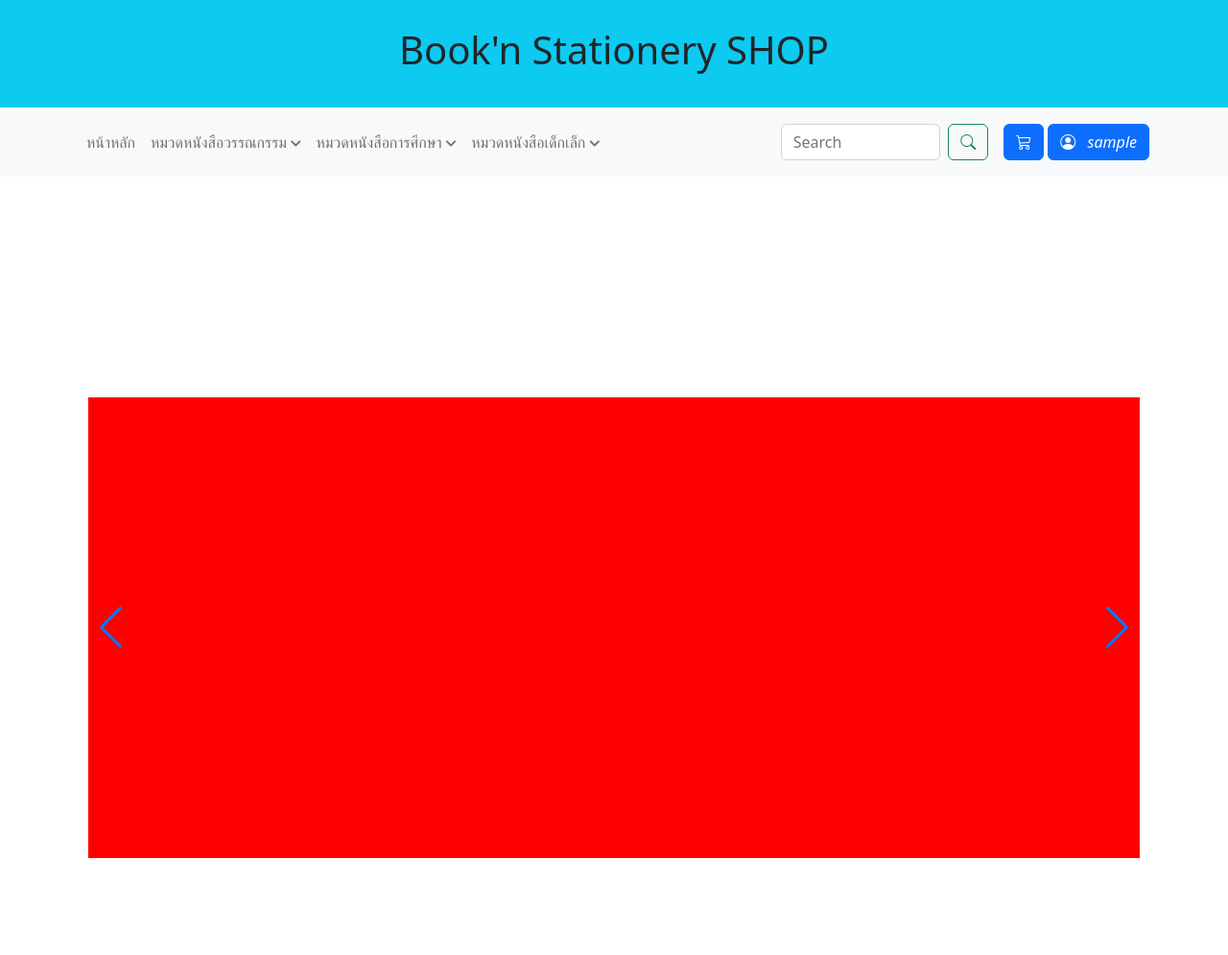
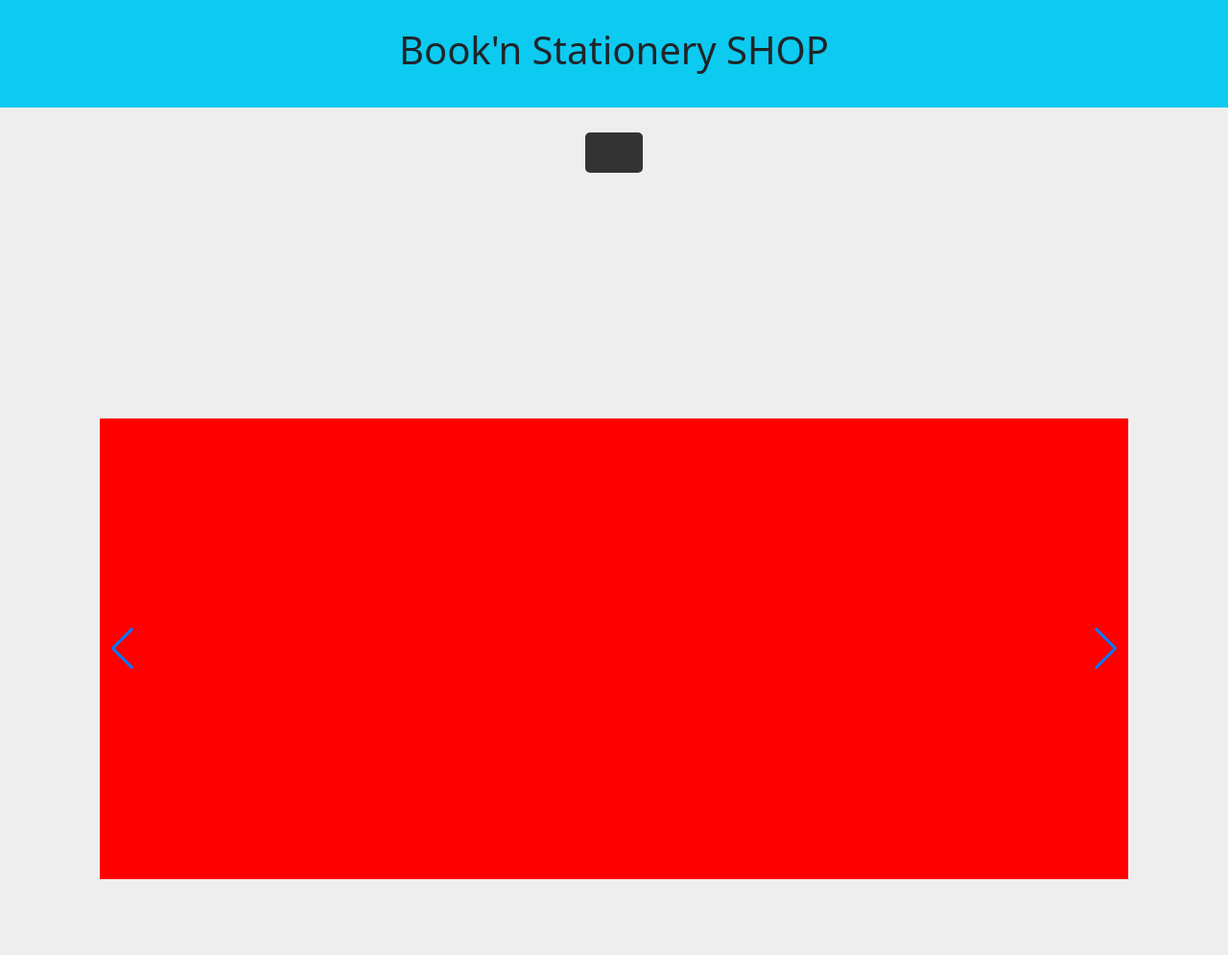
Before and after one commit to PramotJantasok/WebProject_2022, a PHP site: page /index.php in a window 1280 px wide. Shown: the top 995 px of the page at 96% size. Run offline with PHP 8.4, Linux system fonts and the light colour scheme; the visitor is signed in with stand-in values (Sample User, id 1); some libraries are stand-ins or nearby versions.

Commit message:
loggedTLE

```diff
--- a/logged.php
+++ b/logged.php
@@ -1,80 +1,180 @@
+<!DOCTYPE html>
+<html lang="en">
 
-<nav class="navbar navbar-expand-lg bg-light">
-    <div class="container">
-      <div class="col-md-4 col-sm-6 col-lg-7 col-xl-7 col-xxl-7 col-4 n_link">
-        <button class="navbar-toggler" type="button" data-bs-toggle="collapse" data-bs-target="#navbarSupportedContent" aria-controls="navbarSupportedContent" aria-expanded="false" aria-label="Toggle navigation">
-          <span class="navbar-toggler-icon"></span>
-        </button>
-        <div class="collapse navbar-collapse navbar" id="navbarSupportedContent">
-          <ul class="navbar-nav me-auto mb-2 mb-lg-0 ">
+<head>
+    <meta charset="UTF-8">
+    <meta http-equiv="X-UA-Compatible" content="IE=edge">
+    <meta name="viewport" content="width=device-width, initial-scale=1.0">
+    <link href="https://cdn.jsdelivr.net/npm/bootstrap@5.0.2/dist/css/bootstrap.min.css" rel="stylesheet" integrity="sha384-EVSTQN3/azprG1Anm3QDgpJLIm9Nao0Yz1ztcQTwFspd3yD65VohhpuuCOmLASjC" crossorigin="anonymous">
+    <script src="https://cdn.jsdelivr.net/npm/@popperjs/core@2.9.2/dist/umd/popper.min.js" integrity="sha384-IQsoLXl5PILFhosVNubq5LC7Qb9DXgDA9i+tQ8Zj3iwWAwPtgFTxbJ8NT4GN1R8p" crossorigin="anonymous"></script>
+    <script src="https://cdn.jsdelivr.net/npm/bootstrap@5.0.2/dist/js/bootstrap.min.js" integrity="sha384-cVKIPhGWiC2Al4u+LWgxfKTRIcfu0JTxR+EQDz/bgldoEyl4H0zUF0QKbrJ0EcQF" crossorigin="anonymous"></script>
+    <title>logged_card</title>
+</head>
+<style>
+    * {
+        margin: 0;
+        padding: 0
+    }
 
+    body {
+        background-color: #eee;
+    }
 
-          <li><a class="nav-link" href="index.php">หน้าหลัก</a></li>
+    .box {
+        padding: 35px;
+        text-align: center;
+    }
 
-            <li class="dropdown-link"><a class="nav-link">หมวดหนังสือวรรณกรรม <i class="fas fa-chevron-down"></i></a>
-              <ul class="dropdown">
-                <li><a href="love.php">นิยายรัก</a></li>
-                <li><a href="fantasy.php">นิยายแฟนตาซี</a></li>
-                <li><a href="horror.php">นิยายสยองขวัญ</a></li>
-                <li><a href="detective.php">นิยายสืบสวน</a></li>
-              </ul>
-            </li>
-            <li class="dropdown-link"><a class="nav-link">หมวดหนังสือการศึกษา <i class="fas fa-chevron-down"></i></a>
-              <ul class="dropdown">
-                <li><a href="study.php">คู่มือการเรียน-สอบ</a></li>
-                <li><a href="directionary.php">พจนานุกรม-สารานุกรม</a></li>
-                <li><a href="law.php">หนังสือกฏหมาย</a></li>
-              </ul>
-            </li>
-            <li class="dropdown-link"><a class="nav-link">หมวดหนังสือเด็กเล็ก <i class="fas fa-chevron-down"></i></a>
-              <ul class="dropdown">
-                <li><a href="cartoon.php">หนังสือการ์ตูน</a></li>
-                <li><a href="tale.php">หนังสือนิทาน</a></li>
-                <li><a href="knowledge.php">หนังสือภาพความรู้</a></li>
-                <li><a href="kid.php">หนังสือเด็กเล็ก</a></li>
-                <li><a href="skill.php">หนังสือเสริมทักษะ</a></li>
-              </ul>
-            </li>
-          </ul>
-        </div>
-      </div>
-      <div class="col-8 col-md-8 col-sm-6 col-lg-6 col-xl-5 col-xxl-6 d-flex justify-content-end ">
-        <form class="d-flex col-8 col-md-6 col-sm-7 col-lg-6 col-xl-6 col-xxl-8" role="search">
-          <input class="form-control me-2" type="search" placeholder="Search" aria-label="Search">
-          <button class="btn btn-outline-success me-3" type="submit"><i class="bi bi-search"></i></button>
-        </form>
-        <button class="btn btn-primary me-1"><i class="bi bi-cart3"></i></button>
-         <button class="btn btn-primary" id="show" onclick="popup()"><i class="bi bi-person-circle">
-            &nbsp; <?php echo $_SESSION['username'];?>
-         </i></button>
-      </div>
+    .button {
+        font-size: 1em;
+        padding: 10px;
+        background-color: #333;
+        color: #333;
+        text-decoration: none;
+        border-radius: 5px;
+        cursor: pointer;
+        transition: all 0.3s ease-out;
+    }
+
+    .button:hover {
+        color: #fff;
+        background-color: #a0a0a0;
+    }
+
+    .overlay {
+        position: fixed;
+        top: 0;
+        bottom: 0;
+        left: 0;
+        right: 0;
+        background: rgba(0, 0, 0, 0.7);
+        transition: opacity 500ms;
+        visibility: hidden;
+        opacity: 0;
+    }
+
+    .overlay:target {
+        visibility: visible;
+        opacity: 1;
+    }
+
+    .popup {
+        margin: 70px auto;
+        padding: 20px;
+        background: #fff;
+        border-radius: 5px;
+        width: 30%;
+        position: relative;
+        transition: all 0.5s ease-in-out;
+    }
+
+    .popup .close {
+        position: absolute;
+        top: 20px;
+        right: 30px;
+        transition: all 200ms;
+        font-size: 30px;
+        font-weight: bold;
+        text-decoration: none;
+        color: #333;
+    }
+
+    .popup .close:hover {
+        color: #333;
+    }
+
+    .popup .content {
+        max-height: 20%;
+    }
+
+    @media screen and (max-width: 1000px) {
+        .box {
+            width: 70%;
+        }
+
+        .popup {
+            width: 70%;
+        }
+    }
+
+    .card {
+        width: 500px;
+        background-color: #efefef;
+        border: none;
+        cursor: pointer;
+    }
+
+    .profile {
+        border-radius: 50%;
+    }
+
+    .btn {
+        height: 150px;
+        width: 150px;
+        border-radius: 50%
+    }
+
+    .name {
+        font-size: 22px;
+        font-weight: bold
+    }
+
+    .idd {
+        font-size: 14px;
+        font-weight: 600
+    }
+
+    .idd1 {
+        font-size: 12px
+    }
+
+    .number {
+        font-size: 22px;
+        font-weight: bold
+    }
+
+    .btn1 {
+        height: 40px;
+        width: 150px;
+        border: none;
+        background-color: #000;
+        color: #fff;
+        font-size: 15px
+    }
+    .join {
+    font-size: 14px;
+    color: #a0a0a0;
+    font-weight: bold
+    }
+
+</style>
+
+<body>
+    <div class="box">
+        <a class="button" href="#popup1">Press</a>
     </div>
 
-</nav>
-
-
-<div class="modals" id="login_popup">
-    <div class="container d-flex justify-content-center">
-      <div class="contents justify-content-center">
-        <div class="forms">
-          <form class="form logged" method="POST" action="loging.php">
-            <div class="row">
-              <div class="col">
-                <div class="top-form">
-                  <button type="button" class="btn-close" id="close" onclick="closePup()"></button>
+    <div id="popup1" class="overlay">
+        <div class="popup">
+            <h3>My Profile</h3>
+            <a class="close" href="#">&times;</a>
+            <div class="content">
+                <div class="container mt-4 mb-4 p-3 d-flex justify-content-center">
+                    <div class="card p-4">
+                        <div class=" image d-flex flex-column justify-content-center align-items-center">
+                            <button class="btn btn-secondary">
+                                <img class="profile justify-content-center align-items-center" src="https://preview.redd.it/1zbe7a0j3kt61.png?auto=webp&s=89247fc063eff076859ba310a7971a4bdb772233" height="125" width="125" />
+                            </button>
+                            <span class="name mt-3">Ratchanon Kathip</span>
+                            <span class="idd">64070220@kmitl.ac.th</span>
+                            <div class="d-flex flex-row justify-content-center align-items-center gap-2"> <span class="idd1 mt-3">#2545</span></div>
+                            <div class=" d-flex mt-2"> <button class="btn1">Log Out</button> </div>
+                            <div class=" px-2 rounded mt-4 date "> <span class="join">BookShop@ITKMITL</span> </div>
+                        </div>
+                    </div>
                 </div>
-                <div class="text-center">
-                  <img src="https://icons.veryicon.com/png/o/internet--web/prejudice/user-128.png" class="rounded" width="100" height="100">
-                </div>
-              </div>
             </div>
-            <div class="row">
-              <div class="col">
-                <button type="submit" name="logout">Loguot</button>
-              </div>
-            </div>
-          </form>
         </div>
-      </div>
     </div>
-</div>
+</body>
+</html>
```
